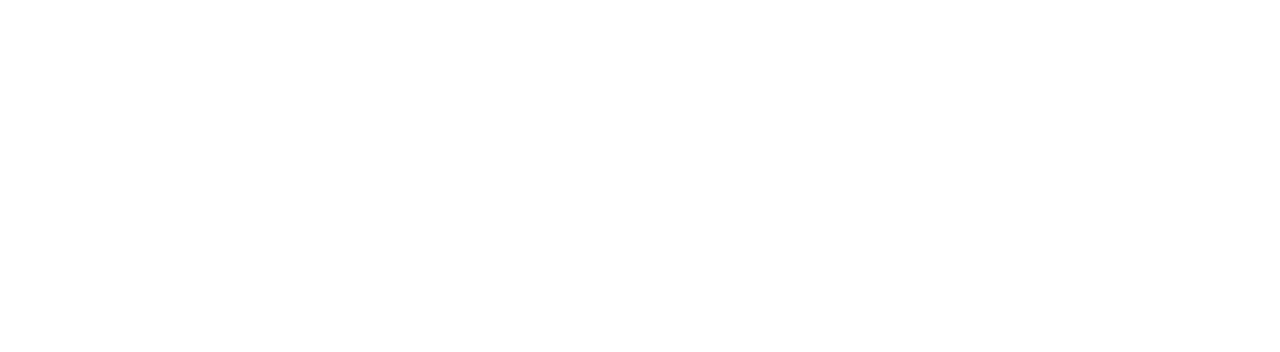
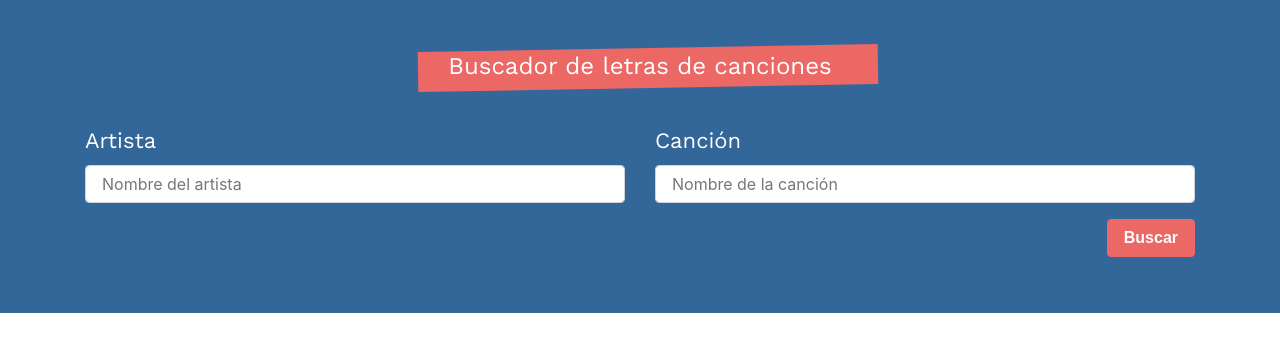
Before and after one commit to JKBustillo/lyrics, a React (Create React App) app: page / in a window 1280 px wide. Shown: the top 352 px of the page. Built offline with nearby package versions, Linux system fonts and the light colour scheme; a web font is replaced by a local one.

Commit message:
Form and lyrics in App

```diff
--- a/package.json
+++ b/package.json
@@ -6,6 +6,7 @@
     "@testing-library/jest-dom": "^4.2.4",
     "@testing-library/react": "^9.5.0",
     "@testing-library/user-event": "^7.2.1",
+    "axios": "^0.19.2",
     "react": "^16.13.1",
     "react-dom": "^16.13.1",
     "react-scripts": "3.4.1"
--- a/src/App.js
+++ b/src/App.js
@@ -1,9 +1,28 @@
-import React, { Fragment } from 'react';
+import React, { Fragment, useState, useEffect } from 'react';
+import axios from 'axios';
+import Formulario from './components/Formulario';
 
 function App() {
+  const [busquedaLetra, setBusquedaLetra] = useState({});
+  const [letra, setLetra] = useState('');
+
+  useEffect(() => {
+    if (Object.keys(busquedaLetra).length === 0) return;
+    const consultarAPILetra = async () => {
+      const { artista, cancion } = busquedaLetra;
+      const url= `https://api.lyrics.ovh/v1/${artista}/${cancion}`;
+
+      const resultado = await axios(url);
+
+      setLetra(resultado.data.lyrics);
+    };
+    consultarAPILetra();
+  }, [busquedaLetra]);
   return (
     <Fragment>
-
+      <Formulario
+        setBusquedaLetra={setBusquedaLetra}
+      />
     </Fragment>
   );
 }
--- /dev/null
+++ b/src/components/Formulario.js
@@ -0,0 +1,86 @@
+import React, { useState } from 'react';
+import App from '../App';
+
+const Formulario = ({ setBusquedaLetra }) => {
+    const [busqueda, setBusqueda] = useState({
+        artista: '',
+        cancion: ''
+    });
+    const [error, setError] = useState(false);
+
+    const { artista, cancion} = busqueda;
+
+    const handleChange = e => {
+        setBusqueda({
+            ...busqueda,
+            [e.target.name]: e.target.value});
+    };
+
+    const handleSubmit = e => {
+        e.preventDefault();
+
+        // Validacion
+        if (artista.trim() === '' || cancion.trim() === '') {
+            setError(true);
+            return;
+        }
+
+        setError(false);
+
+        // busqueda to App
+        setBusquedaLetra(busqueda)
+    };
+
+    return (
+        <div className="bg-info">
+            { error ? <p className="alert alert-danger text-center p-2">Todos los campos son obligatorios</p> : null }
+            <div className="container">
+                <div className="row">
+                    <form
+                        onSubmit={handleSubmit}
+                        className="col card text-white bg-transparent mb-5 pt-5 pb-2"
+                    >
+                        <fieldset>
+                            <legend className="text-center">Buscador de letras de canciones</legend>
+
+                            <div className="row">
+                                <div className="col-md-6">
+                                    <div className="form-group">
+                                        <label>Artista</label>
+                                        <input
+                                            type="text"
+                                            className="form-control"
+                                            name="artista"
+                                            placeholder="Nombre del artista"
+                                            onChange={handleChange}
+                                            value={artista}
+                                        />
+                                    </div>
+                                </div>
+                                <div className="col-md-6">
+                                    <div className="form-group">
+                                        <label>Canción</label>
+                                        <input
+                                            type="text"
+                                            className="form-control"
+                                            name="cancion"
+                                            placeholder="Nombre de la canción"
+                                            onChange={handleChange}
+                                            value={cancion}
+                                        />
+                                    </div>
+                                </div>
+                            </div>
+                            <button
+                                type="submit"
+                                className="btn btn-primary float-right"
+                            >Buscar</button>
+                        </fieldset>
+                    </form>
+                </div>
+            </div>
+        </div>
+    );
+}
+
+export default Formulario;
```
Also changed, not shown: 1 other file (tests, documents, lock files or other folders).
